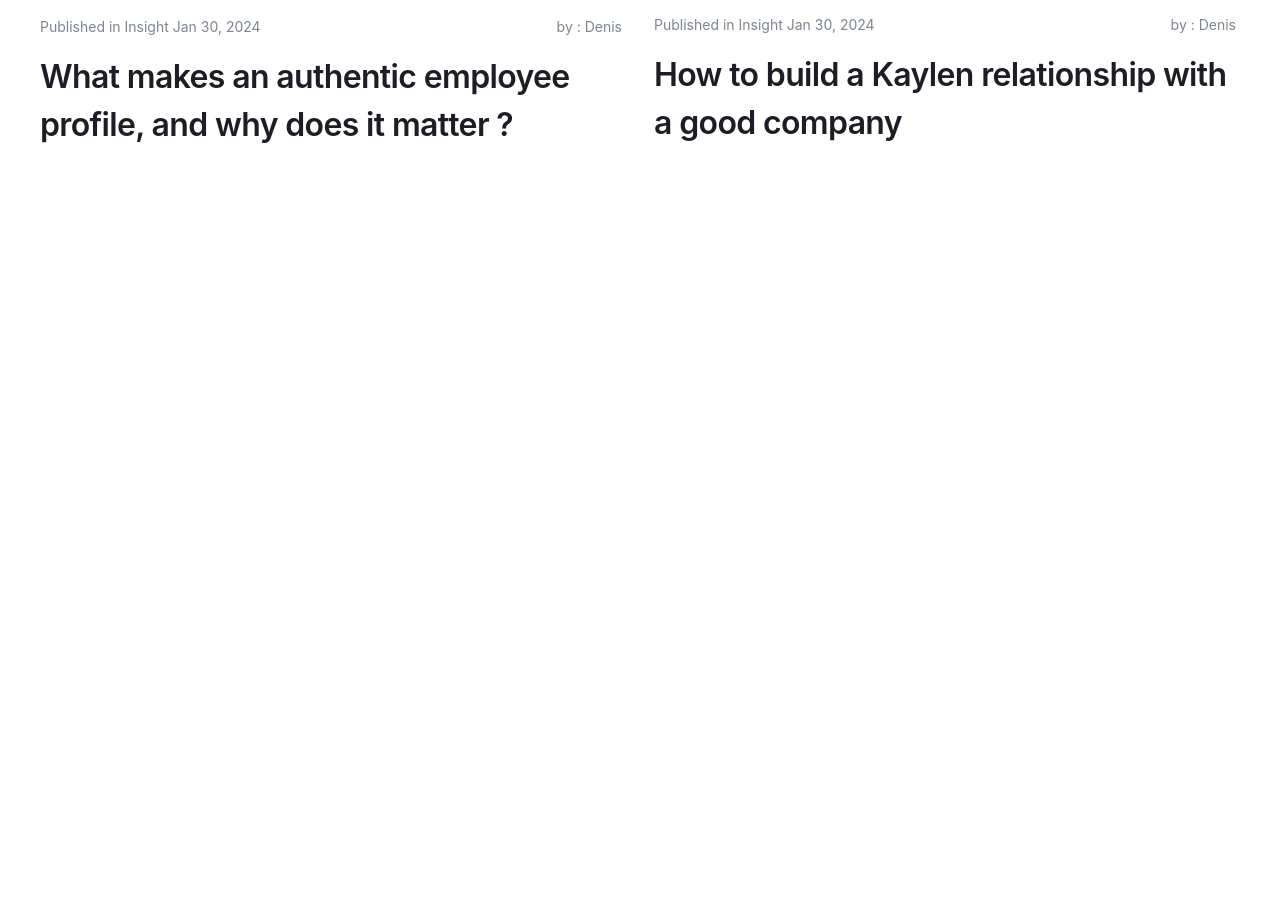
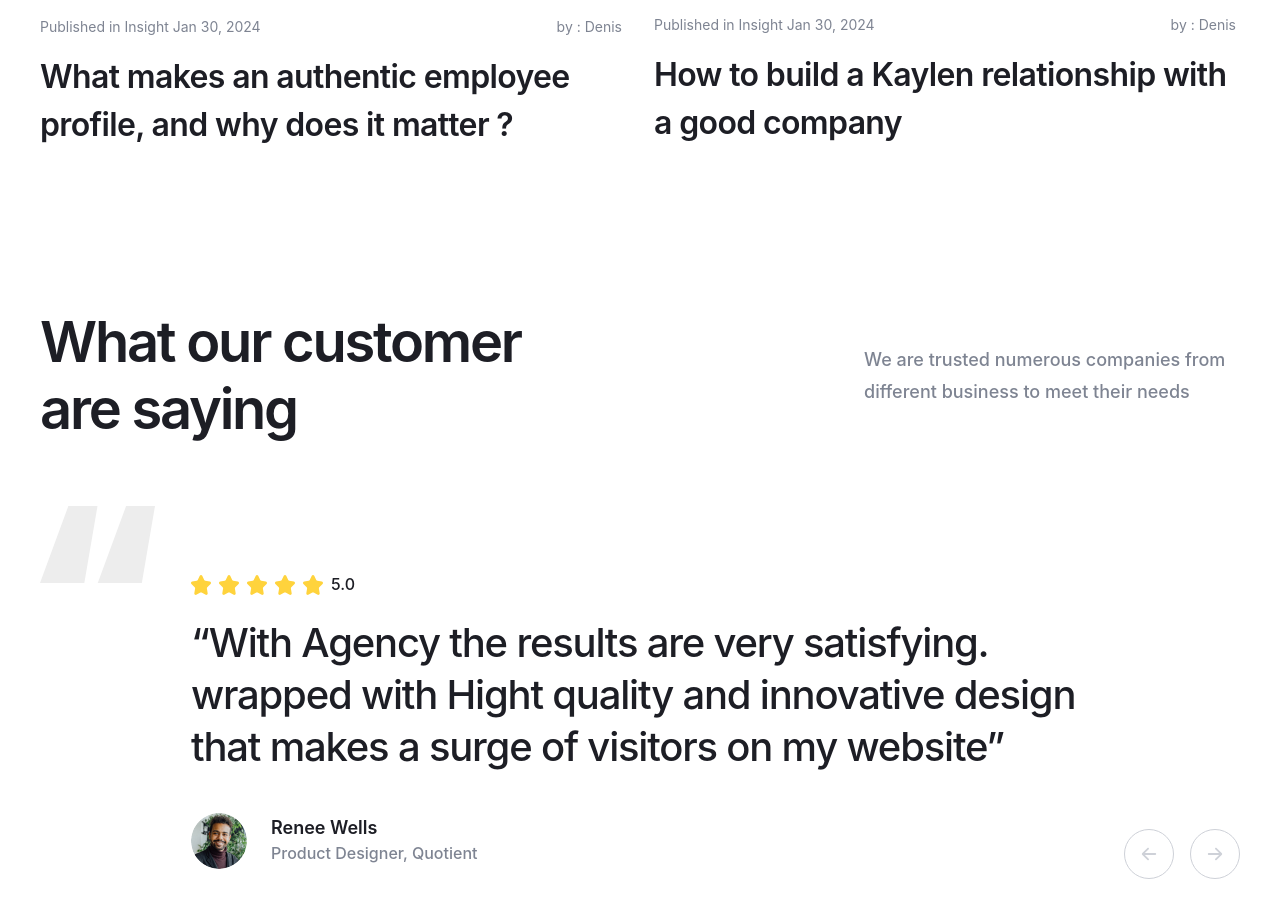
Before and after one commit to CringeCore92/cocaProject, a website built with Vite: page src/index.html in a window 1280 px wide. Shown: the part 5285-6207 px from the top of the page. Before the commit the page ends 5525 px from the top, so only its background shows below. Built offline with nearby package versions, Linux system fonts and the light colour scheme; files whose address does not match are found by name.

Commit message:
Created testimonials section

```diff
--- /dev/null
+++ b/src/html/components/home/testimonials.html
@@ -0,0 +1,202 @@
+<section class="testimonials">
+  <div class="container">
+    <div class="testimonials__head">
+      <h2 class="testimonials__title heading-h2">
+        What our customer are saying
+      </h2>
+      <p class="testimonials__descr text-p-medium">
+        We are trusted numerous companies from different business to meet their
+        needs
+      </p>
+    </div>
+    <div class="testimonials__slider-wrapper">
+      <div class="swiper testimonials__slider">
+        <div class="swiper-wrapper testimonials__comments">
+          <div class="swiper-slide testimonials__comment">
+            <div class="testimonials__rating">
+              <img
+                loading="lazy"
+                src="./assets/icons/rating-icon.svg"
+                width="132"
+                height="20"
+                alt="Five stars"
+              />
+              <span class="testimonials__rating-num text-p-default"> 5.0 </span>
+            </div>
+            <p class="testimonials__comment-text heading-h3">
+              “With Agency the results are very satisfying. wrapped with Hight
+              quality and innovative design that makes a surge of visitors on my
+              website”
+            </p>
+            <address class="testimonials__comment-author">
+              <img
+                loading="lazy"
+                src="./assets/image/comment-author-1.jpg"
+                class="testimonials__comment-author-avatar"
+                width="56"
+                height="56"
+                alt="Renee Wells"
+              />
+              <div class="testimonials__comment-author-info">
+                <p class="testimonials__comment-author-name text-p-medium">
+                  Renee Wells
+                </p>
+                <p
+                  class="testimonials__comment-author-professions text-p-default"
+                >
+                  Product Designer, Quotient
+                </p>
+              </div>
+            </address>
+          </div>
+
+          <div class="swiper-slide testimonials__comment">
+            <div class="testimonials__rating">
+              <img
+                loading="lazy"
+                src="./assets/icons/rating-icon.svg"
+                width="132"
+                height="20"
+                alt="Five stars"
+              />
+              <span class="testimonials__rating-num text-p-default"> 5.0 </span>
+            </div>
+            <p class="testimonials__comment-text heading-h3">
+              “With Agency the results are very satisfying. wrapped with Hight
+              quality and innovative design that makes a surge of visitors on my
+              website”
+            </p>
+            <address class="testimonials__comment-author">
+              <img
+                loading="lazy"
+                src="./assets/image/comment-author-1.jpg"
+                class="testimonials__comment-author-avatar"
+                width="56"
+                height="56"
+                alt="Renee Wells"
+              />
+              <div class="testimonials__comment-author-info">
+                <p class="testimonials__comment-author-name text-p-medium">
+                  Renee Wells
+                </p>
+                <p
+                  class="testimonials__comment-author-professions text-p-default"
+                >
+                  Product Designer, Quotient
+                </p>
+              </div>
+            </address>
+          </div>
+          <div class="swiper-slide testimonials__comment">
+            <div class="testimonials__rating">
+              <img
+                loading="lazy"
+                src="./assets/icons/rating-icon.svg"
+                width="132"
+                height="20"
+                alt="Five stars"
+              />
+              <span class="testimonials__rating-num text-p-default"> 5.0 </span>
+            </div>
+            <p class="testimonials__comment-text heading-h3">
+              “With Agency the results are very satisfying. wrapped with Hight
+              quality and innovative design that makes a surge of visitors on my
+              website”
+            </p>
+            <address class="testimonials__comment-author">
+              <img
+                loading="lazy"
+                src="./assets/image/comment-author-1.jpg"
+                class="testimonials__comment-author-avatar"
+                width="56"
+                height="56"
+                alt="Renee Wells"
+              />
+              <div class="testimonials__comment-author-info">
+                <p class="testimonials__comment-author-name text-p-medium">
+                  Renee Wells
+                </p>
+                <p
+                  class="testimonials__comment-author-professions text-p-default"
+                >
+                  Product Designer, Quotient
+                </p>
+              </div>
+            </address>
+          </div>
+          <div class="swiper-slide testimonials__comment">
+            <div class="testimonials__rating">
+              <img
+                loading="lazy"
+                src="./assets/icons/rating-icon.svg"
+                width="132"
+                height="20"
+                alt="Five stars"
+              />
+              <span class="testimonials__rating-num text-p-default"> 5.0 </span>
+            </div>
+            <p class="testimonials__comment-text heading-h3">
+              “With Agency the results are very satisfying. wrapped with Hight
+              quality and innovative design that makes a surge of visitors on my
+              website”
+            </p>
+            <address class="testimonials__comment-author">
+              <img
+                loading="lazy"
+                src="./assets/image/comment-author-1.jpg"
+                class="testimonials__comment-author-avatar"
+                width="56"
+                height="56"
+                alt="Renee Wells"
+              />
+              <div class="testimonials__comment-author-info">
+                <p class="testimonials__comment-author-name text-p-medium">
+                  Renee Wells
+                </p>
+                <p
+                  class="testimonials__comment-author-professions text-p-default"
+                >
+                  Product Designer, Quotient
+                </p>
+              </div>
+            </address>
+          </div>
+        </div>
+      </div>
+      <div class="testimonials__btns">
+        <button class="testimonials__btn testimonials__btn--prev">
+          <svg
+            width="16"
+            height="14"
+            viewBox="0 0 16 14"
+            fill="none"
+            xmlns="http://www.w3.org/2000/svg"
+          >
+            <path
+              fill-rule="evenodd"
+              clip-rule="evenodd"
+              d="M7.73635 13.0364C7.38487 13.3879 6.81503 13.3879 6.46355 13.0364L1.06355 7.63644C0.712082 7.28497 0.712082 6.71512 1.06355 6.36365L6.46356 0.963652C6.81503 0.612179 7.38488 0.612179 7.73635 0.963652C8.08782 1.31512 8.08782 1.88497 7.73635 2.23644L3.87274 6.10005L14.3 6.10005C14.797 6.10005 15.2 6.50299 15.2 7.00005C15.2 7.4971 14.797 7.90005 14.3 7.90005L3.87274 7.90005L7.73635 11.7637C8.08782 12.1151 8.08782 12.685 7.73635 13.0364Z"
+              fill="#CED1D8"
+            />
+          </svg>
+        </button>
+        <button class="testimonials__btn testimonials__btn--next">
+          <svg
+            width="16"
+            height="14"
+            viewBox="0 0 16 14"
+            fill="none"
+            xmlns="http://www.w3.org/2000/svg"
+          >
+            <path
+              fill-rule="evenodd"
+              clip-rule="evenodd"
+              d="M7.73635 13.0364C7.38487 13.3879 6.81503 13.3879 6.46355 13.0364L1.06355 7.63644C0.712082 7.28497 0.712082 6.71512 1.06355 6.36365L6.46356 0.963652C6.81503 0.612179 7.38488 0.612179 7.73635 0.963652C8.08782 1.31512 8.08782 1.88497 7.73635 2.23644L3.87274 6.10005L14.3 6.10005C14.797 6.10005 15.2 6.50299 15.2 7.00005C15.2 7.4971 14.797 7.90005 14.3 7.90005L3.87274 7.90005L7.73635 11.7637C8.08782 12.1151 8.08782 12.685 7.73635 13.0364Z"
+              fill="#CED1D8"
+            />
+          </svg>
+        </button>
+      </div>
+    </div>
+  </div>
+</section>
--- /dev/null
+++ b/src/js/components/home/slider.js
@@ -0,0 +1,30 @@
+import Swiper from 'swiper';
+import { Navigation } from 'swiper/modules';
+import 'swiper/css';
+
+export const useInsightSlider = () => {
+  new Swiper('.insight__slider', {
+    slidesPerView: 'auto',
+    spaceBetween: 32,
+    loop: true,
+    centeredSlides: true,
+    breakpoints: {
+      993: {
+        centeredSlides: false,
+      },
+    },
+  });
+};
+
+export const useTestimonialsSlider = () => {
+  new Swiper('.testimonials__slider', {
+    modules: [Navigation],
+    slidesPerView: 'auto',
+    spaceBetween: 22,
+    loop: true,
+    navigation: {
+      prevEl: '.testimonials__btn--prev',
+      nextEl: '.testimonials__btn--next',
+    },
+  });
+};
--- a/src/js/components/slider.js
+++ /dev/null
@@ -1,16 +0,0 @@
-import Swiper from 'swiper';
-import 'swiper/css';
-
-export const useInsightSlider = () => {
-  new Swiper('.insight__slider', {
-    slidesPerView: 'auto',
-    spaceBetween: 32,
-    loop: true,
-    centeredSlides: true,
-    breakpoints: {
-      993: {
-        centeredSlides: false,
-      },
-    },
-  });
-};
--- a/src/js/main.js
+++ b/src/js/main.js
@@ -3,8 +3,9 @@ import '/scss/main.scss';
 // components
 import { useTheme } from './components/theme.js';
 import { useBurger } from './components/burger.js';
-import { useInsightSlider } from './components/slider.js';
+import { useInsightSlider, useTestimonialsSlider } from './components/home/slider.js';
 
 useTheme();
 useBurger();
 useInsightSlider();
+useTestimonialsSlider();
--- /dev/null
+++ b/src/scss/components/home/testimonials.scss
@@ -0,0 +1,157 @@
+.testimonials {
+  padding: 69px 0 160px;
+
+  @include mobile {
+    padding: 39px 0 70px;
+  }
+
+  &__head {
+    @include flex-all-between;
+    margin-bottom: 48px;
+
+    @include tablet {
+      gap: 24px;
+      flex-direction: column;
+      text-align: center;
+    }
+
+    @include mobile {
+      gap: 12px;
+      margin-bottom: 40px;
+    }
+  }
+
+  &__title {
+    max-width: 530px;
+    font-weight: 600;
+    letter-spacing: -0.04em;
+    color: var(--neutral-color-100);
+
+    @include tablet {
+      max-width: 650px;
+    }
+  }
+
+  &__descr {
+    max-width: 376px;
+    font-weight: 500;
+    line-height: 178%;
+    color: var(--neutral-color-150);
+
+    @include tablet {
+      max-width: 450px;
+    }
+  }
+
+  &__rating {
+    @include flex-align-center;
+    gap: 8px;
+    margin-bottom: 19px;
+
+    &-num {
+      font-weight: 500;
+      line-height: 162%;
+      color: var(--neutral-color-100);
+    }
+  }
+
+  &__slider-wrapper {
+    &::before {
+      content: '';
+      display: inline-block;
+      width: 115px;
+      height: 77px;
+      background: url('../assets/icons/quotes-icon.svg');
+      transform: translateY(15px);
+
+      @include mini-desktop {
+        transform: translateY(-5px);
+      }
+
+      @include mobile {
+        display: none;
+      }
+    }
+  }
+
+  &__slider {
+    max-width: 898px;
+  }
+
+  &__comment {
+    &-text {
+      margin-bottom: 40px;
+      font-weight: 500;
+      line-height: 130%;
+      letter-spacing: -0.03em;
+      color: var(--neutral-color-100);
+    }
+
+    &-author {
+      @include flex-align-center;
+      gap: 24px;
+      font-style: normal;
+
+      &-avatar {
+        overflow: hidden;
+        border-radius: 50%;
+      }
+
+      &-name {
+        font-weight: 600;
+        line-height: 144%;
+        color: var(--neutral-color-100);
+      }
+
+      &-professions {
+        font-weight: 500;
+        line-height: 162%;
+        color: var(--neutral-color-150);
+      }
+    }
+  }
+
+  &__btns {
+    @include flex-align-center;
+    gap: 16px;
+    justify-content: flex-end;
+    transform: translateY(-40px);
+
+    @include mini-desktop {
+      transform: translateY(5px);
+    }
+  }
+
+  &__btn {
+    @include flex-all-center;
+    border: 1px solid var(--neutral-color-40);
+    border-radius: 50%;
+    width: 50px;
+    height: 50px;
+    transition:
+      background-color var(--transition),
+      border-color var(--transition);
+
+    @include small-mobile {
+      width: 40px;
+      height: 40px;
+    }
+
+    & svg path {
+      transition: fill var(--transition);
+    }
+
+    &:hover {
+      border-color: var(--neutral-color-100);
+      background-color: var(--neutral-color-100);
+
+      & svg path {
+        fill: var(--neutral-color-10);
+      }
+    }
+
+    &--next {
+      transform: rotate(-180deg);
+    }
+  }
+}
--- a/src/scss/main.scss
+++ b/src/scss/main.scss
@@ -10,3 +10,4 @@
 @import './components/home/strength';
 @import './components/partners';
 @import './components/home/insight';
+@import './components/home/testimonials';
```
Also changed, not shown: src/index.html (+1 -0 lines), src/assets/icons/quotes-icon.svg (added), src/assets/icons/rating-icon.svg (added).
